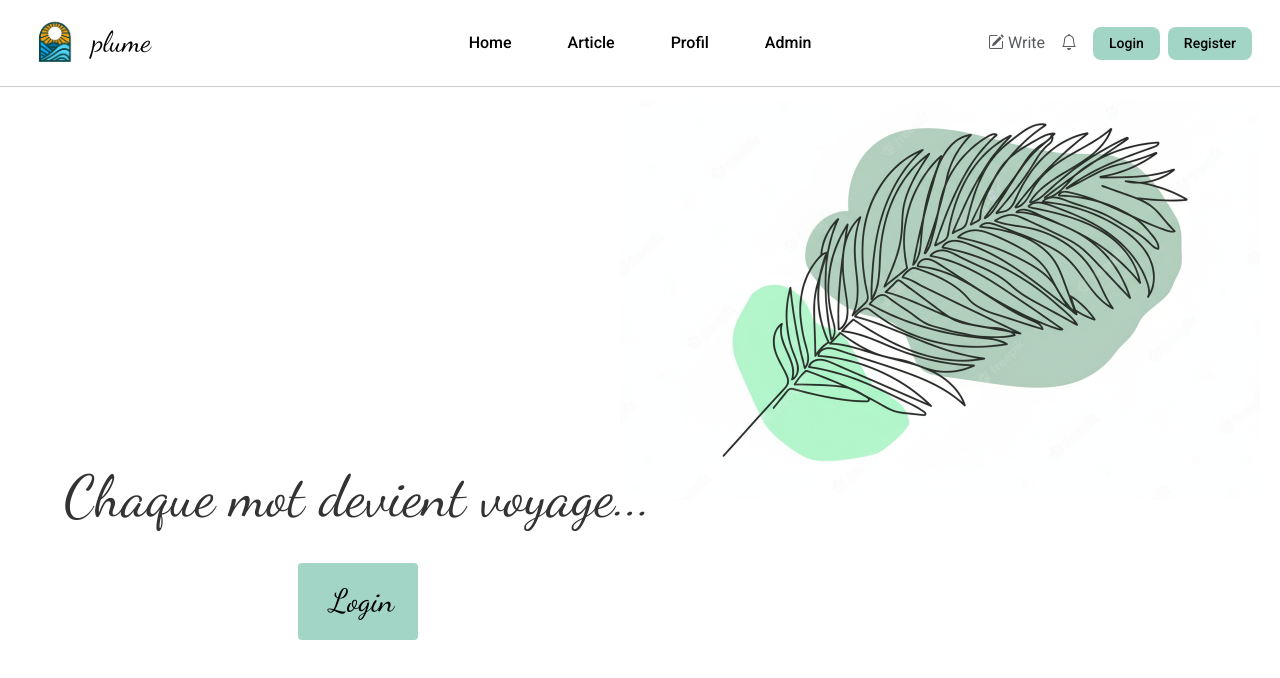
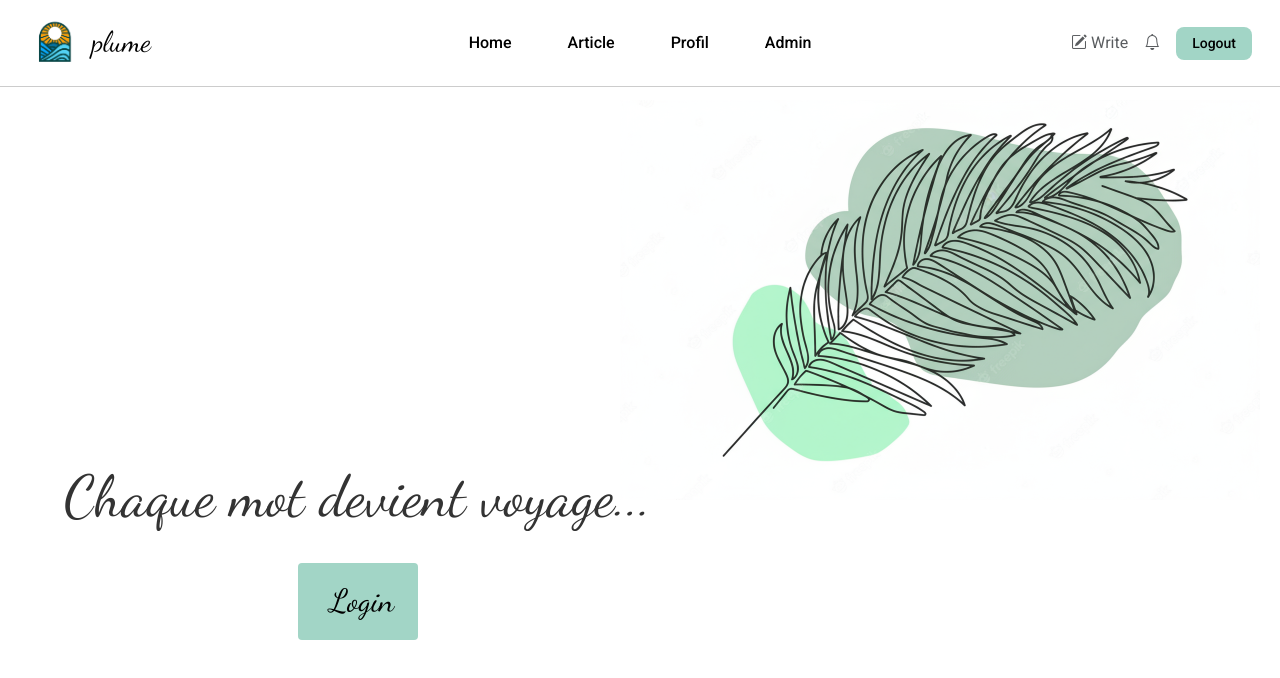
Before and after one commit to Ds-CanCode/01blog, an Angular app in the folder front-end/: page / in a window 1280 px wide. Shown: the top 678 px of the page. Built offline with nearby package versions, Linux system fonts and the light colour scheme; sample sign-in values are in the browser's storage.

Commit message:
Fix Routing

```diff
--- a/front-end/src/app/components/navbar/navbar.component.html
+++ b/front-end/src/app/components/navbar/navbar.component.html
@@ -3,7 +3,7 @@
 
     <!-- 🔵 Logo + Search -->
     <div class="d-flex align-items-center gap-3">
-      <a class="navbar-brand" >
+      <a class="navbar-brand">
         <img src="logo.png" alt="Logo" class="logo-img" />
         plume
       </a>
@@ -22,10 +22,11 @@
     <!-- 🔴 Actions (write, notification, login/register, toggle) -->
     <div class="d-flex align-items-center gap-3">
       <!-- Write -->
-      <div class="d-flex align-items-center text-muted icon-button" (click)="openPapier()" *ngIf="authService.isLoggedIn()">
+      <div class="d-flex align-items-center text-muted icon-button" (click)="openPapier()"
+        *ngIf="authService.isLoggedIn()">
         <i class="bi bi-pencil-square me-1"></i>
         <span class="d-none d-sm-inline" (click)="openPapier()">Write</span>
-          <!-- <a class="d-none d-sm-inline" routerLink="/papier">Write</a> -->
+        <!-- <a class="d-none d-sm-inline" routerLink="/papier">Write</a> -->
       </div>
 
       <!-- Notification -->
@@ -35,9 +36,18 @@
 
       <!-- Login/Register (desktop only) -->
       <div class="d-none d-lg-flex gap-2">
-        <button class="btn-auth login-btn" (click)="openLogin()">Login</button>
-        <button class="btn-auth register-btn" (click)="openRegister()">Register</button>
+        <!-- ✅ Si user est connecté -->
+        <button *ngIf="authService.isLoggedIn(); else notLogged" class="btn-auth login-btn" (click)="logout()">
+          Logout
+        </button>
+
+        <!-- ❌ Sinon afficher login & register -->
+        <ng-template #notLogged>
+          <button class="btn-auth login-btn" (click)="openLogin()">Login</button>
+          <button class="btn-auth register-btn" (click)="openRegister()">Register</button>
+        </ng-template>
       </div>
+
 
       <!-- 🍔 Toggle button (mobile only) -->
       <button class="navbar-toggler ms-2 d-lg-none" type="button" aria-controls="mainNavbar"
--- a/front-end/src/app/components/navbar/navbar.component.ts
+++ b/front-end/src/app/components/navbar/navbar.component.ts
@@ -64,6 +64,9 @@ export class NavbarComponent {
     this.popupService.openNotification();
   }
 
+  logout() {
+    this.authService.logout();
+  }
 
 
 
--- /dev/null
+++ b/front-end/src/app/guards/auth-guard.ts
@@ -0,0 +1,12 @@
+import { Injectable } from '@angular/core';
+import { CanActivate, Router, UrlTree } from '@angular/router';
+import { AuthService } from '../services/auth.service';
+
+@Injectable({ providedIn: 'root' })
+export class AuthGuard implements CanActivate {
+  constructor(private authService: AuthService, private router: Router) {}
+
+  canActivate(): boolean | UrlTree {
+    return this.authService.isLoggedIn() ? true : this.router.createUrlTree(['/']);
+  }
+}
--- a/front-end/src/app/services/auth.service.ts
+++ b/front-end/src/app/services/auth.service.ts
@@ -1,12 +1,13 @@
 import { Injectable } from '@angular/core';
 import { HttpClient } from '@angular/common/http';
 import { Observable, tap } from 'rxjs';
+import { Router } from '@angular/router';
 
 @Injectable({ providedIn: 'root' })
 export class AuthService {
   private apiUrl = 'http://localhost:8080/api/auth';
 
-  constructor(private http: HttpClient) {}
+  constructor(private http: HttpClient,  private router: Router) {}
 
   registerUser(user: any) {
     return this.http.post(`${this.apiUrl}/register`, user);
@@ -23,6 +24,7 @@ export class AuthService {
 
   logout() {
     localStorage.removeItem('jwt');
+    this.router.navigate(['/']);
   }
 
   isLoggedIn(): boolean {
```
Also changed, not shown: front-end/src/app/app.routes.ts (+6 -5 lines).
